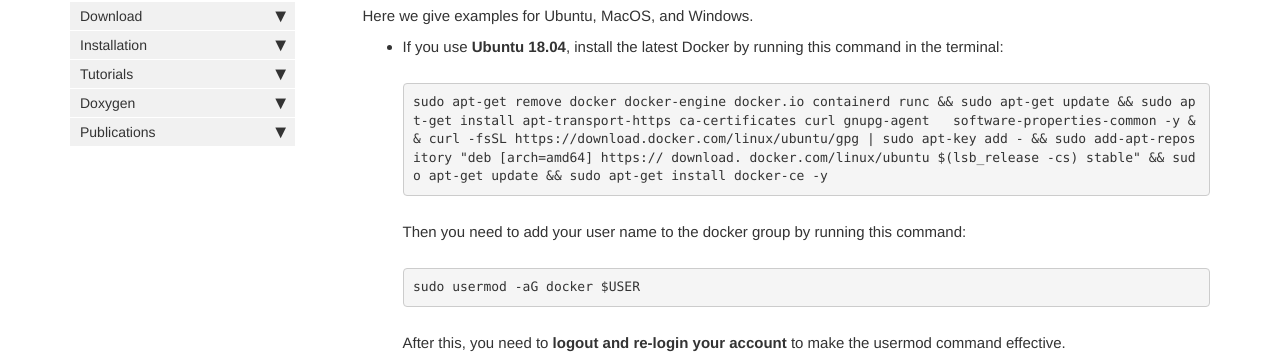
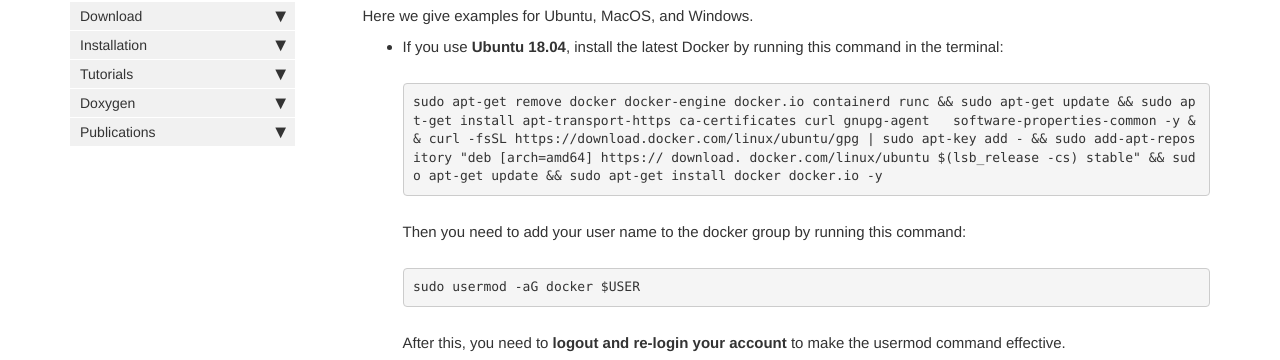
Before and after one commit to DAFoam/DAFoam.github.io, a Jekyll site: the page built from pages/mydoc/mydoc_get_started_download_docker.md, in a window 1280 px wide and 1382 px high. Shown: the part 307-667 px from the top of the window. Built offline with Jekyll 4.4.1, drawn with Linux system fonts in a browser that asks for light colours; comment, search, counter and statistics services are not loaded.

Commit message:
Update docker installation command for Ubuntu

```diff
--- a/pages/mydoc/mydoc_get_started_download_docker.md
+++ b/pages/mydoc/mydoc_get_started_download_docker.md
@@ -14,7 +14,7 @@ Here we give examples for Ubuntu, MacOS, and Windows.
 - If you use **Ubuntu 18.04**, install the latest Docker by running this command in the terminal:
 
   <pre>
-  sudo apt-get remove docker docker-engine docker.io containerd runc && sudo apt-get update && sudo apt-get install apt-transport-https ca-certificates curl gnupg-agent   software-properties-common -y && curl -fsSL https://download.docker.com/linux/ubuntu/gpg | sudo apt-key add - && sudo add-apt-repository "deb [arch=amd64] https:// download. docker.com/linux/ubuntu $(lsb_release -cs) stable" && sudo apt-get update && sudo apt-get install docker-ce -y
+  sudo apt-get remove docker docker-engine docker.io containerd runc && sudo apt-get update && sudo apt-get install apt-transport-https ca-certificates curl gnupg-agent   software-properties-common -y && curl -fsSL https://download.docker.com/linux/ubuntu/gpg | sudo apt-key add - && sudo add-apt-repository "deb [arch=amd64] https:// download. docker.com/linux/ubuntu $(lsb_release -cs) stable" && sudo apt-get update && sudo apt-get install docker docker.io -y
   </pre>
 
   Then you need to add your user name to the docker group by running this command:
```
